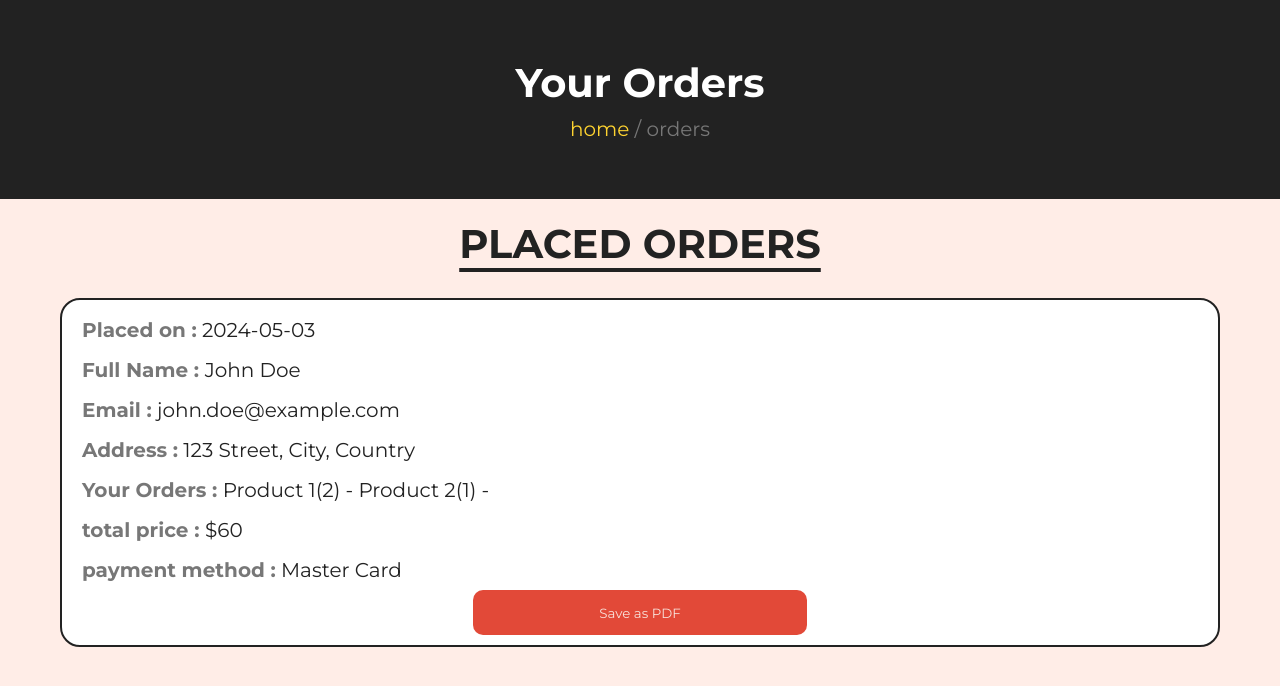
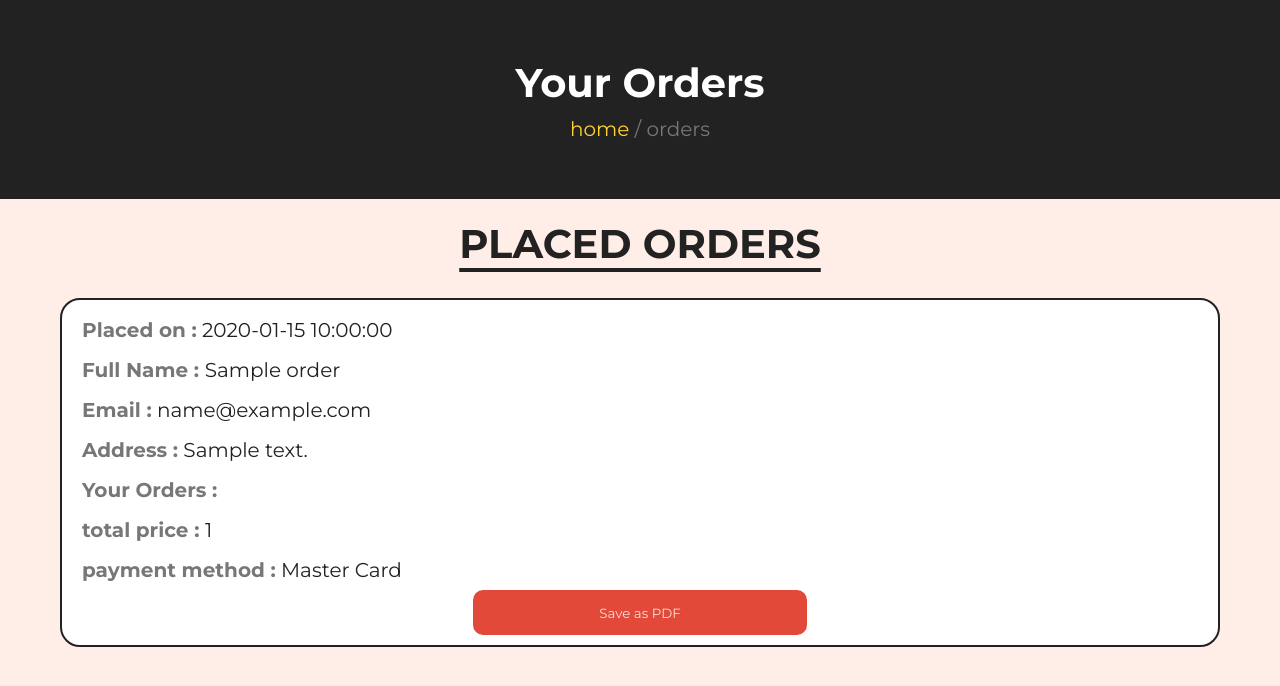
Before and after one commit to AchrefHemissi/Gestion-de-Point-de-Vente-pour-Restaurant-Symfony-Version, a Symfony app: template templates/orders/index.html.twig in a window 1280 px wide. Shown: the part 73-759 px from the top of the page. Run offline with Twig, Linux system fonts and the light colour scheme; the template is opened without the code that fills it: most values are stand-ins (such as "Sample title", 1, 10 or a date in 2020); some libraries are stand-ins or nearby versions.

Commit message:
finishing orders and payment

```diff
--- a/src/Entity/Commande.php
+++ b/src/Entity/Commande.php
@@ -106,6 +106,7 @@ class Commande
         if (!$this->ordProduits->contains($ordProduit)) {
             $this->ordProduits->add($ordProduit);
             $ordProduit->setIdCommande($this);
+
         }
 
         return $this;
--- a/templates/orders/index.html.twig
+++ b/templates/orders/index.html.twig
@@ -15,18 +15,26 @@
     </div>
 
     {% endfor %}
+    {% for order in orders |reverse %}
     <div class="box-container">
         <div class="orderbox box">
-            <p><b>Placed on :</b> <span>2024-05-03</span></p>
-            <p><b>Full Name : </b><span>John Doe</span></p>
-            <p><b>Email :</b> <span>john.doe@example.com</span></p>
-            <p><b>Address :</b> <span>123 Street, City, Country</span></p>
-            <p><b>Your Orders :</b> <span>Product 1(2) - Product 2(1) -</span></p>
-            <p><b>total price : </b><span>$60</span></p>
+            <p><b>Placed on :</b> <span>{{ order['order_date'] }}</span></p>
+            <p><b>Full Name : </b><span>{{ order['customer_name'] }}</span></p>
+            <p><b>Email :</b> <span>{{ order['customer_email'] }}</span></p>
+            <p><b>Address :</b> <span>{{ order['order_address'] }}</span></p>
+            <p><b>Your Orders :</b>
+                <span>
+                    {% for product in order['products'] %}
+                    {{ product['name'] }} ({{ product['quantity'] }})-- <br>
+                    {% endfor %}
+
+                </span></p>
+            <p><b>total price : </b><span>{{ order['total_price'] }}</span></p>
             <p><b>payment method :</b> <span> Master Card</span></p>
             <button class="pdfbutton no-print ">Save as PDF</button>
         </div>
     </div>
+    {% endfor %}
 </section>
 
 
```
Also changed, not shown: src/Controller/OrdersController.php (+31 -16 lines), src/Controller/PaymentController.php (+13 -16 lines).
